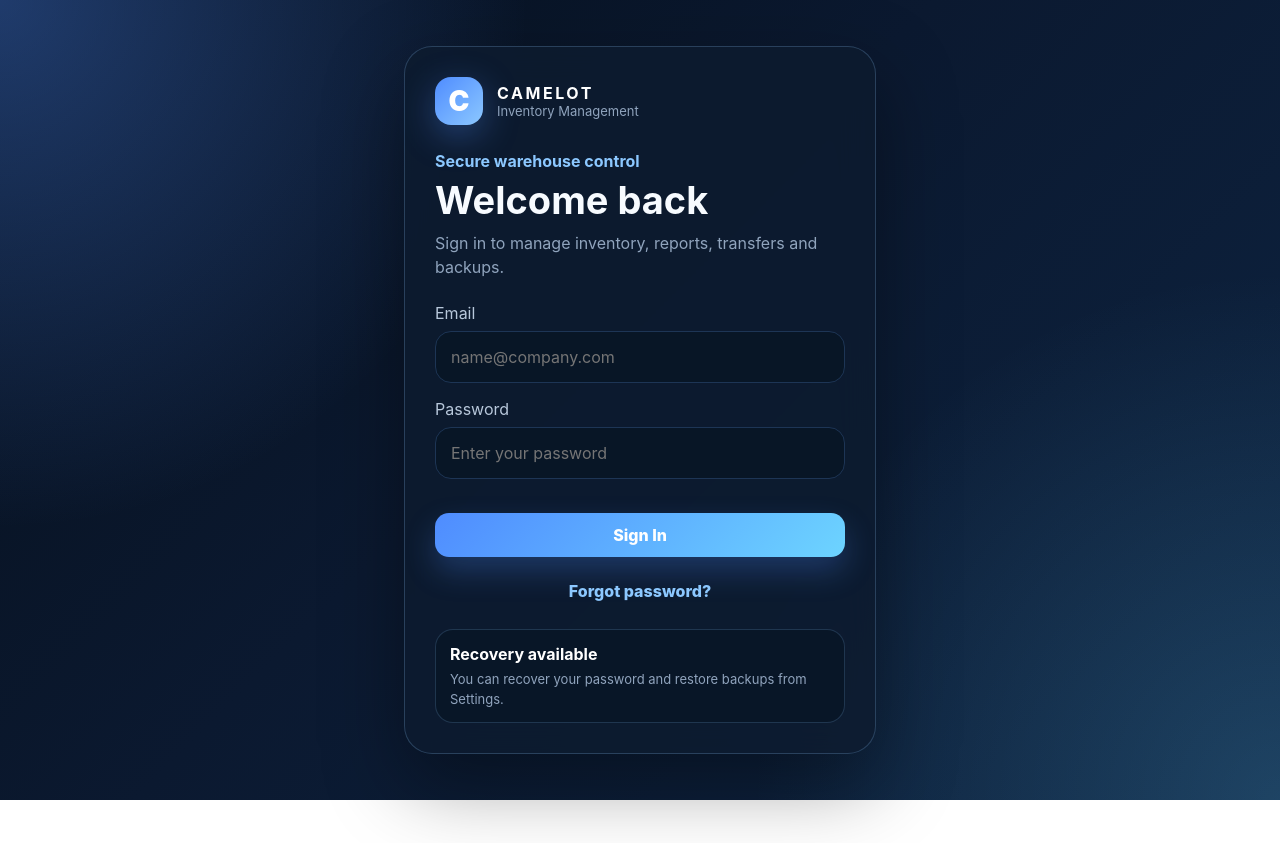
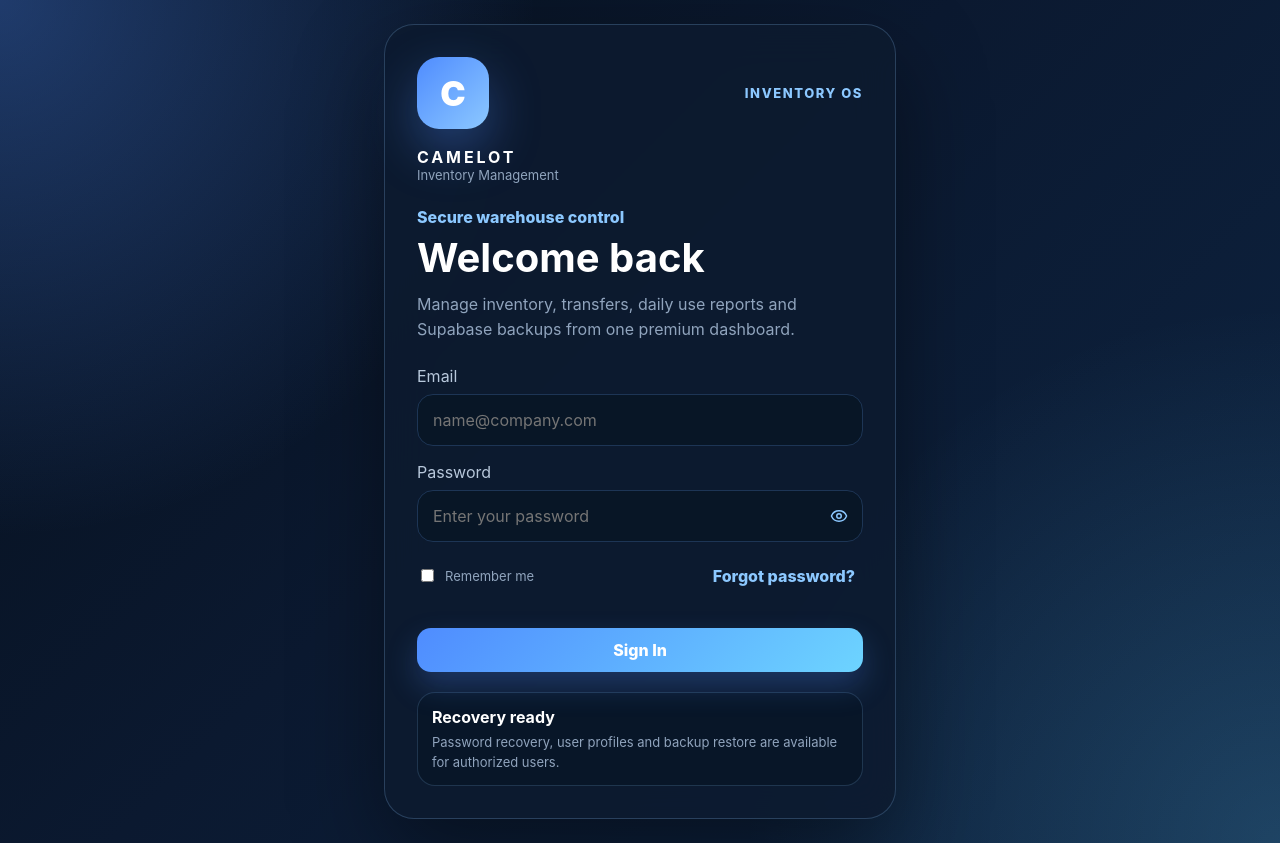
Before and after one commit to tadeolopezl15-dot/camelot-inventory, a React (Vite) app: page / in a window 1280 px wide. Before the commit the page ends 800 px from the top, so only its background shows below. Built offline with nearby package versions, Linux system fonts and the light colour scheme.

Commit message:
Enterprise login final

```diff
--- a/src/main.jsx
+++ b/src/main.jsx
@@ -14,6 +14,9 @@ import {
   Repeat2,
   Search,
   Settings,
+  UserCircle,
+  Eye,
+  EyeOff,
   Warehouse
 } from 'lucide-react';
 import { BarChart, Bar, XAxis, YAxis, Tooltip, ResponsiveContainer } from 'recharts';
@@ -85,9 +88,12 @@ function App() {
   const [user, setUser] = useState(null);
   const [role, setRole] = useState('viewer');
   const [authLoading, setAuthLoading] = useState(true);
-  const [loginEmail, setLoginEmail] = useState('');
+  const [loginEmail, setLoginEmail] = useState(localStorage.getItem('camelot_email') || '');
   const [loginPassword, setLoginPassword] = useState('');
+  const [rememberMe, setRememberMe] = useState(localStorage.getItem('camelot_remember') === 'true');
+  const [showPassword, setShowPassword] = useState(false);
   const [displayName, setDisplayName] = useState('');
+  const [profileName, setProfileName] = useState('');
   const [products, setProducts] = useState([]);
   const [movements, setMovements] = useState([]);
   const [query, setQuery] = useState('');
@@ -185,7 +191,9 @@ function App() {
       return;
     }
 
-    setDisplayName(data?.display_name || currentUser.email || '');
+    const name = data?.display_name || currentUser.email || '';
+    setDisplayName(name);
+    setProfileName(name);
   }
 
   async function saveDisplayName(newName) {
@@ -205,6 +213,7 @@ function App() {
     if (error) return alert(error.message);
 
     setDisplayName(cleanName);
+    setProfileName(cleanName);
     alert('User name updated.');
   }
 
@@ -224,6 +233,14 @@ function App() {
 
   async function loginUser(e) {
     e.preventDefault();
+
+    if (rememberMe) {
+      localStorage.setItem('camelot_email', loginEmail);
+      localStorage.setItem('camelot_remember', 'true');
+    } else {
+      localStorage.removeItem('camelot_email');
+      localStorage.removeItem('camelot_remember');
+    }
 
     const { error } = await supabase.auth.signInWithPassword({
       email: loginEmail,
@@ -1161,6 +1178,10 @@ function App() {
         setPassword={setLoginPassword}
         loginUser={loginUser}
         resetPassword={resetPassword}
+        rememberMe={rememberMe}
+        setRememberMe={setRememberMe}
+        showPassword={showPassword}
+        setShowPassword={setShowPassword}
       />
     );
   }
@@ -1173,6 +1194,16 @@ function App() {
           <div>
             <strong>CAMELOT</strong>
             <span>Inventory Management</span>
+          </div>
+        </div>
+
+        <div className="user-card">
+          <div className="avatar">
+            {(displayName || user?.email || 'U').charAt(0).toUpperCase()}
+          </div>
+          <div>
+            <strong>{displayName || user?.email}</strong>
+            <span>{role === 'admin' ? 'Administrator' : 'Viewer'}</span>
           </div>
         </div>
 
@@ -1336,6 +1367,8 @@ function App() {
               createSupabaseBackup={createSupabaseBackup}
               backupStatus={backupStatus}
               displayName={displayName}
+              profileName={profileName}
+              setProfileName={setProfileName}
               saveDisplayName={saveDisplayName}
               restoreLatestBackup={restoreLatestBackup}
             />
@@ -1802,7 +1835,7 @@ function MovementTable({ rows, showActions = false, onDeleteRestore }) {
   );
 }
 
-function SettingsForm({ settings, updateSetting, saveSettings, resetSettingsDefaults, exportBackup, createSupabaseBackup, backupStatus, displayName, saveDisplayName, restoreLatestBackup }) {
+function SettingsForm({ settings, updateSetting, saveSettings, resetSettingsDefaults, exportBackup, createSupabaseBackup, backupStatus, displayName, profileName, setProfileName, saveDisplayName, restoreLatestBackup }) {
   return (
     <div>
       <Panel title="User Profile">
@@ -1810,11 +1843,17 @@ function SettingsForm({ settings, updateSetting, saveSettings, resetSettingsDefa
           <label>
             User Name
             <input
-              value={displayName}
-              onChange={(e) => saveDisplayName(e.target.value)}
-              onBlur={(e) => saveDisplayName(e.target.value)}
+              value={profileName}
+              onChange={(e) => setProfileName(e.target.value)}
               placeholder="Your display name"
             />
+          </label>
+
+          <label>
+            Save Profile
+            <button className="primary" type="button" onClick={() => saveDisplayName(profileName)}>
+              Save User Name
+            </button>
           </label>
         </div>
       </Panel>
@@ -1973,13 +2012,28 @@ function MovementForm({ form, setForm, products, active, settings }) {
 }
 
 
-function LoginScreen({ email, password, setEmail, setPassword, loginUser, resetPassword }) {
+function LoginScreen({
+  email,
+  password,
+  setEmail,
+  setPassword,
+  loginUser,
+  resetPassword,
+  rememberMe,
+  setRememberMe,
+  showPassword,
+  setShowPassword
+}) {
   return (
     <div className="app auth-app">
       <main className="auth-main">
-        <div className="auth-card">
+        <div className="auth-card auth-card-enterprise">
+          <div className="auth-topline">
+            <div className="auth-logo-large">C</div>
+            <span>Inventory OS</span>
+          </div>
+
           <div className="auth-brand">
-            <div className="logo">C</div>
             <div>
               <strong>CAMELOT</strong>
               <span>Inventory Management</span>
@@ -1989,7 +2043,7 @@ function LoginScreen({ email, password, setEmail, setPassword, loginUser, resetP
           <div className="auth-copy">
             <p>Secure warehouse control</p>
             <h1>Welcome back</h1>
-            <span>Sign in to manage inventory, reports, transfers and backups.</span>
+            <span>Manage inventory, transfers, daily use reports and Supabase backups from one premium dashboard.</span>
           </div>
 
           <form className="auth-form" onSubmit={loginUser}>
@@ -2007,19 +2061,34 @@ function LoginScreen({ email, password, setEmail, setPassword, loginUser, resetP
 
             <label>
               Password
+              <div className="password-wrap">
                 <input
-                type="password"
+                  type={showPassword ? 'text' : 'password'}
                   value={password}
                   onChange={(e) => setPassword(e.target.value)}
                   placeholder="Enter your password"
                   autoComplete="current-password"
                   required
                 />
-            </label>
-
-            <button className="primary wide" type="submit">
-              Sign In
+                <button
+                  type="button"
+                  onClick={() => setShowPassword(!showPassword)}
+                  aria-label={showPassword ? 'Hide password' : 'Show password'}
+                >
+                  {showPassword ? <EyeOff size={18} /> : <Eye size={18} />}
                 </button>
+              </div>
+            </label>
+
+            <div className="auth-row">
+              <label className="remember-row">
+                <input
+                  type="checkbox"
+                  checked={rememberMe}
+                  onChange={(e) => setRememberMe(e.target.checked)}
+                />
+                Remember me
+              </label>
 
               <button
                 className="auth-link"
@@ -2028,11 +2097,16 @@ function LoginScreen({ email, password, setEmail, setPassword, loginUser, resetP
               >
                 Forgot password?
               </button>
+            </div>
+
+            <button className="primary wide" type="submit">
+              Sign In
+            </button>
           </form>
 
           <div className="auth-note">
-            <strong>Recovery available</strong>
-            <span>You can recover your password and restore backups from Settings.</span>
+            <strong>Recovery ready</strong>
+            <span>Password recovery, user profiles and backup restore are available for authorized users.</span>
           </div>
         </div>
       </main>
--- a/src/styles.css
+++ b/src/styles.css
@@ -466,3 +466,265 @@ textarea{min-height:100px;resize:vertical}
     font-size:30px;
   }
 }
+
+/* ================================= */
+/* ULTRA ENTERPRISE LOGIN + USER CARD */
+/* ================================= */
+
+.user-card{
+  display:flex;
+  align-items:center;
+  gap:12px;
+  padding:14px;
+  border:1px solid rgba(141,200,255,.18);
+  background:rgba(8,22,38,.55);
+  border-radius:18px;
+}
+
+.avatar{
+  width:42px;
+  height:42px;
+  border-radius:14px;
+  display:grid;
+  place-items:center;
+  color:#fff;
+  font-weight:900;
+  background:linear-gradient(135deg,#4f8cff,#8cc8ff);
+  box-shadow:0 12px 28px rgba(79,140,255,.25);
+}
+
+.user-card strong{
+  display:block;
+  color:#fff;
+  font-size:13px;
+  max-width:165px;
+  overflow:hidden;
+  text-overflow:ellipsis;
+  white-space:nowrap;
+}
+
+.user-card span{
+  display:block;
+  color:#90a4bd;
+  font-size:12px;
+  margin-top:2px;
+}
+
+.auth-app{
+  min-height:100vh;
+  display:grid;
+  place-items:center;
+  background:
+    radial-gradient(circle at top left, rgba(79,140,255,.35), transparent 35%),
+    radial-gradient(circle at bottom right, rgba(109,212,255,.18), transparent 35%),
+    linear-gradient(135deg,#06101d,#0b1930 45%,#0d2442);
+}
+
+.auth-main{
+  width:100%;
+  max-width:560px;
+  margin:0 auto;
+  padding:24px;
+}
+
+.auth-card{
+  background:rgba(13,27,47,.88);
+  border:1px solid rgba(141,200,255,.22);
+  border-radius:30px;
+  padding:32px;
+  box-shadow:0 34px 90px rgba(0,0,0,.42);
+  backdrop-filter:blur(20px);
+}
+
+.auth-topline{
+  display:flex;
+  align-items:center;
+  justify-content:space-between;
+  margin-bottom:18px;
+}
+
+.auth-topline span{
+  color:#8cc8ff;
+  font-weight:800;
+  font-size:13px;
+  letter-spacing:.12em;
+  text-transform:uppercase;
+}
+
+.auth-logo-large{
+  width:72px;
+  height:72px;
+  border-radius:22px;
+  background:linear-gradient(135deg,#4f8cff,#8cc8ff);
+  display:grid;
+  place-items:center;
+  color:#fff;
+  font-size:34px;
+  font-weight:900;
+  box-shadow:0 20px 50px rgba(79,140,255,.35);
+}
+
+.auth-brand{
+  display:flex;
+  gap:14px;
+  align-items:center;
+  margin-bottom:24px;
+}
+
+.auth-brand strong{
+  display:block;
+  letter-spacing:.18em;
+  color:#fff;
+}
+
+.auth-brand span{
+  display:block;
+  color:#90a4bd;
+  font-size:13px;
+}
+
+.auth-copy p{
+  margin:0 0 6px;
+  color:#8cc8ff;
+  font-weight:800;
+}
+
+.auth-copy h1{
+  font-size:40px;
+  margin:0 0 10px;
+  color:#fff;
+}
+
+.auth-copy span{
+  display:block;
+  color:#90a4bd;
+  line-height:1.55;
+  margin-bottom:24px;
+}
+
+.auth-form{
+  display:grid;
+  gap:16px;
+}
+
+.auth-form label{
+  color:#b8c8db;
+}
+
+.auth-form input{
+  width:100%;
+  background:#081626;
+  border:1px solid #1d3555;
+  color:#fff;
+  border-radius:16px;
+  padding:15px;
+  transition:.25s;
+}
+
+.auth-form input:focus{
+  border-color:#4f8cff;
+  box-shadow:0 0 0 4px rgba(79,140,255,.15);
+}
+
+.password-wrap{
+  display:flex;
+  align-items:center;
+  background:#081626;
+  border:1px solid #1d3555;
+  border-radius:16px;
+}
+
+.password-wrap input{
+  border:0;
+  background:transparent;
+  box-shadow:none!important;
+}
+
+.password-wrap button{
+  border:0;
+  background:transparent;
+  color:#8cc8ff;
+  padding:0 14px;
+  cursor:pointer;
+  display:grid;
+  place-items:center;
+}
+
+.auth-row{
+  display:flex;
+  align-items:center;
+  justify-content:space-between;
+  gap:12px;
+}
+
+.remember-row{
+  display:flex!important;
+  grid-template-columns:auto 1fr!important;
+  align-items:center;
+  gap:8px;
+  color:#90a4bd!important;
+  font-size:13px;
+}
+
+.remember-row input{
+  width:auto;
+  accent-color:#4f8cff;
+}
+
+.auth-link{
+  border:0;
+  background:transparent;
+  color:#8cc8ff;
+  cursor:pointer;
+  font-weight:800;
+  padding:8px;
+}
+
+.auth-link:hover{
+  color:#ffffff;
+}
+
+.auth-note{
+  margin-top:20px;
+  border:1px solid rgba(141,200,255,.18);
+  background:rgba(8,22,38,.68);
+  border-radius:18px;
+  padding:14px;
+}
+
+.auth-note strong{
+  display:block;
+  color:#fff;
+  margin-bottom:4px;
+}
+
+.auth-note span{
+  color:#90a4bd;
+  font-size:13px;
+}
+
+@media(max-width:600px){
+  .auth-main{
+    padding:18px;
+  }
+
+  .auth-card{
+    padding:22px;
+    border-radius:24px;
+  }
+
+  .auth-copy h1{
+    font-size:30px;
+  }
+
+  .auth-logo-large{
+    width:60px;
+    height:60px;
+    font-size:28px;
+  }
+
+  .auth-row{
+    flex-direction:column;
+    align-items:flex-start;
+  }
+}
```
Also changed, not shown: 8 other files (tests, documents, lock files or other folders). Lines whose indentation alone changed are shown as unchanged.
